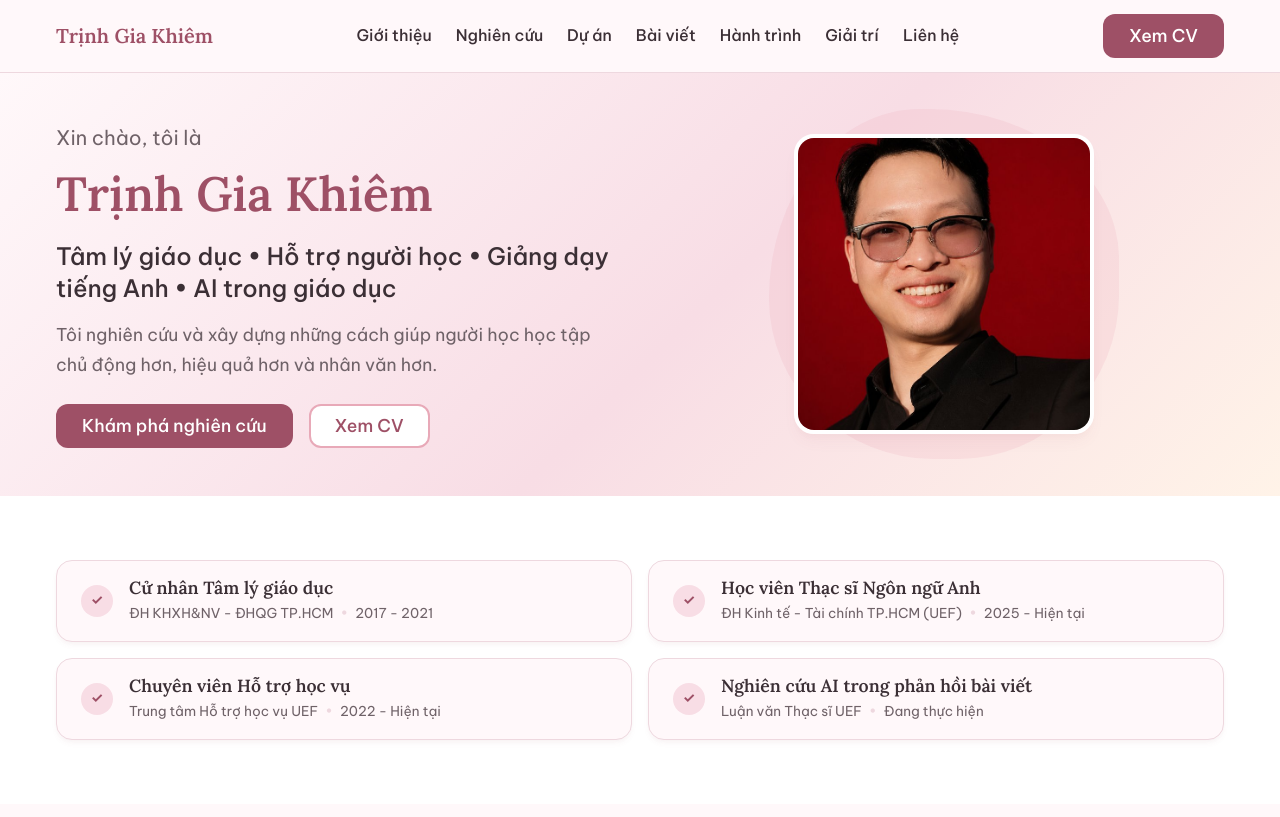
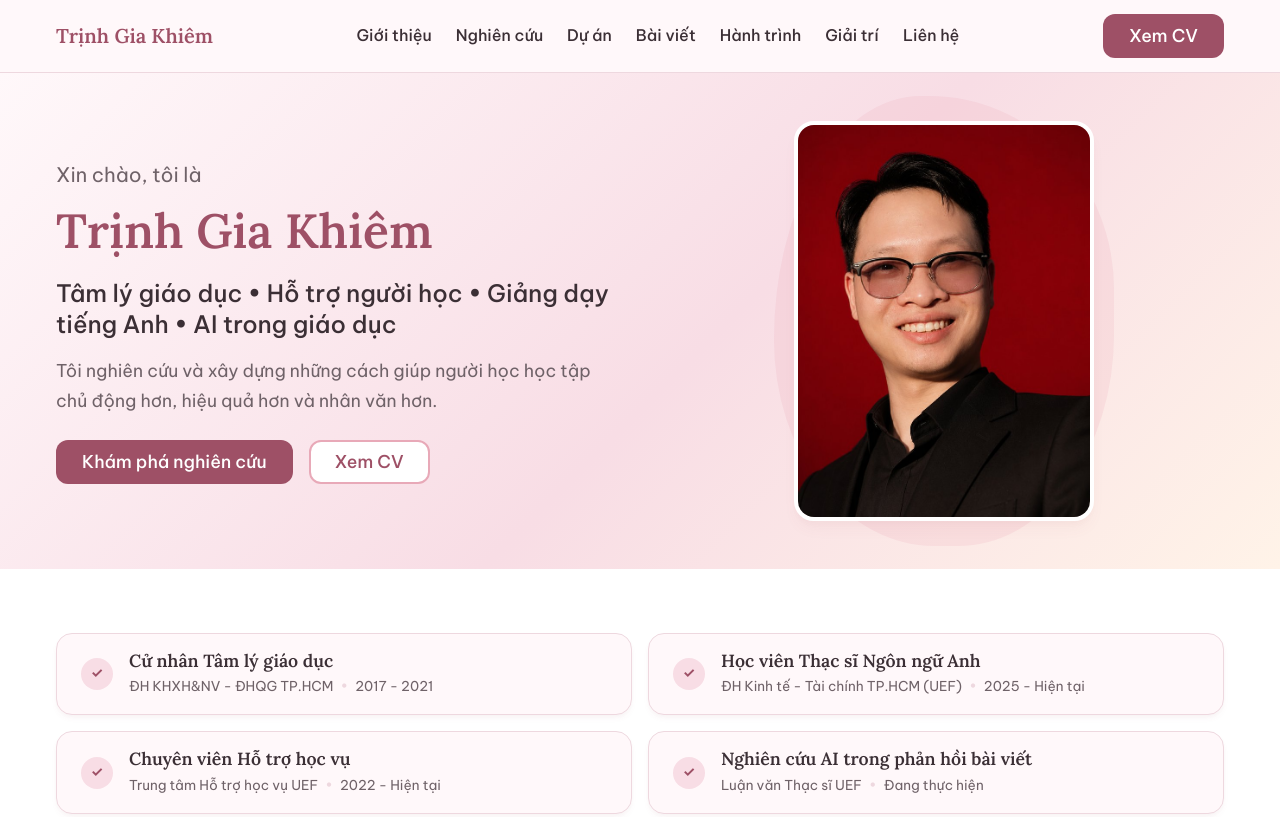
Before and after one commit to giakhiem689-afk/trinhgiakhiem, an Astro site: page / in a window 1280 px wide. Shown: the top 817 px of the page. Built offline with nearby package versions, Linux system fonts and the light colour scheme; Astro itself is replaced by a stand-in of ours.

Commit message:
Ảnh chân dung trang chủ: đổi sang khung chữ nhật đứng 300x400

```diff
--- a/src/components/Hero.astro
+++ b/src/components/Hero.astro
@@ -21,7 +21,7 @@ import { profile } from '../data/profile';
         src={`${import.meta.env.BASE_URL}images/avatar.jpg`}
         alt={`Chân dung ${profile.name}`}
         class="hero-image"
-        width="400"
+        width="300"
         height="400"
         loading="eager"
       />
@@ -85,8 +85,8 @@ import { profile } from '../data/profile';
 
   .hero-shape {
     position: absolute;
-    width: 350px;
-    height: 350px;
+    width: 340px;
+    height: 450px;
     background-color: var(--color-pink-main);
     border-radius: 50% 40% 60% 40% / 40% 50% 40% 60%;
     opacity: 0.2;
@@ -98,7 +98,7 @@ import { profile } from '../data/profile';
     position: relative;
     z-index: 1;
     width: 300px;
-    height: 300px;
+    height: 400px;
     object-fit: cover;
     border-radius: var(--radius-xl);
     border: 4px solid var(--color-bg-card);
```
Also changed, not shown: 1 other file.
